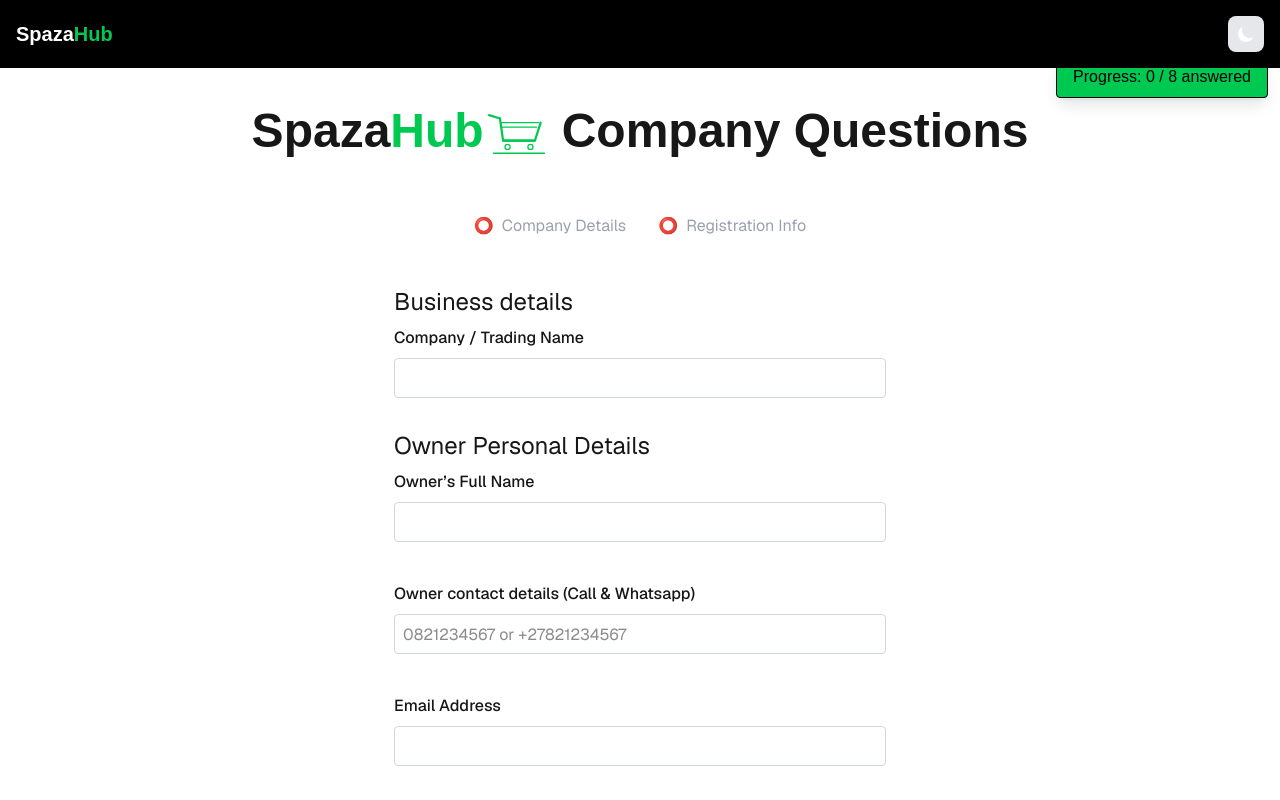
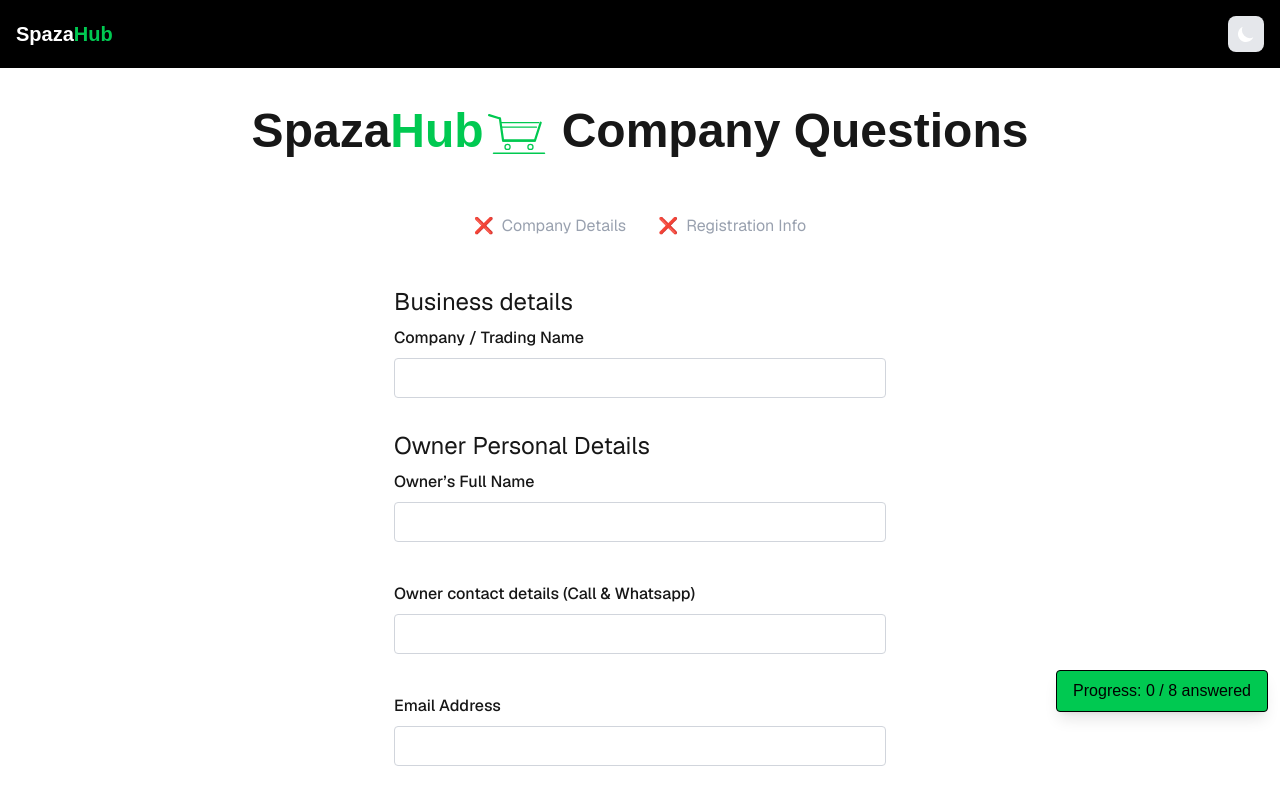
Before and after one commit to tony2tones/spazahub-questionnaire, a Next.js app: page /company-questions in a window 1280 px wide. Shown: the top 800 px of the page. Built offline with nearby package versions, Linux system fonts and the light colour scheme; no server answers.

Commit message:
Added button and types
Placeholder
new button
update on types

```diff
--- a/src/app/components/Questionaire.tsx
+++ b/src/app/components/Questionaire.tsx
@@ -1,16 +1,17 @@
 "use client";
 
-import { toast } from 'react-hot-toast';
+import { toast } from "react-hot-toast";
 import { useForm } from "react-hook-form";
 import { useEffect, useMemo, useState } from "react";
 import Link from "next/link";
 import { Question } from "../types";
 import { supabase } from "../lib/superbaseClient";
 import { useQuestionnaireStore } from "@/app/store/questionnaire";
+import Button from "@/components/ui/Button";
 
 interface QuestionnaireProps {
   spazaQuestions: Question[];
-  questionnaireType: 'company' | 'registration' | 'supplier';
+  questionnaireType: "company" | "registration" | "supplier";
   nextStepUrl?: string;
   isLinkedQuestionnaire?: boolean;
 }
@@ -19,10 +20,10 @@
   spazaQuestions,
   questionnaireType,
   nextStepUrl,
-  isLinkedQuestionnaire = false
+  isLinkedQuestionnaire = false,
 }: QuestionnaireProps) {
-
   const [formSubmitted, setFormSubmitted] = useState(false);
+  const [isLoading, setIsLoading] = useState(false);
   const [isMounted, setIsMounted] = useState(false);
 
   const {
@@ -32,7 +33,7 @@
     isStepComplete,
     saveCompanyData,
     saveRegistrationData,
-    getCompanyData
+    getCompanyData,
   } = useQuestionnaireStore();
 
   // Mount effect
@@ -49,26 +50,32 @@
     return dv;
   }, [spazaQuestions]);
 
-  const { register, handleSubmit, watch, reset, formState: { errors } } = useForm({ defaultValues });
+  const {
+    register,
+    handleSubmit,
+    watch,
+    reset,
+    formState: { errors },
+  } = useForm({ defaultValues });
   const watched = watch();
 
   // Validation functions
   const validateEmail = (value: unknown) => {
-    const email = typeof value === 'string' ? value : String(value ?? '');
+    const email = typeof value === "string" ? value : String(value ?? "");
     const emailRegex = /^[^\s@]+@[^\s@]+\.[^\s@]+$/;
     return emailRegex.test(email) || "Please enter a valid email address";
   };
 
   const validateMobile = (value: unknown) => {
-    const mobile = typeof value === 'string' ? value : String(value ?? '');
+    const mobile = typeof value === "string" ? value : String(value ?? "");
     // Remove all non-numeric characters for validation
-    const cleanedNumber = mobile.replace(/\D/g, '');
+    const cleanedNumber = mobile.replace(/\D/g, "");
 
     // South African mobile numbers: 10 digits starting with 0, or international format
-    if (cleanedNumber.startsWith('27') && cleanedNumber.length === 11) {
+    if (cleanedNumber.startsWith("27") && cleanedNumber.length === 11) {
       return true;
     }
-    if (cleanedNumber.startsWith('0') && cleanedNumber.length === 10) {
+    if (cleanedNumber.startsWith("0") && cleanedNumber.length === 10) {
       return true;
     }
     return "Please enter a valid mobile number (e.g., 0821234567 or +27821234567)";
@@ -91,23 +98,34 @@
 
   const onSubmit = async (answers: Record<string, unknown>) => {
     Object.keys(answers).forEach((key) => {
-      if (Array.isArray(answers[key]) && answers[key].includes("Other") && answers[`${key}_other`]) {
-        answers[key] = answers[key].map((v: string) => (v === "Other" ? answers[`${key}_other`] : v));
+      if (
+        Array.isArray(answers[key]) &&
+        answers[key].includes("Other") &&
+        answers[`${key}_other`]
+      ) {
+        answers[key] = answers[key].map((v: string) =>
+          v === "Other" ? answers[`${key}_other`] : v
+        );
         delete answers[`${key}_other`];
       }
-      if (typeof answers[key] === "string" && answers[key] === "Other" && answers[`${key}_other`]) {
+      if (
+        typeof answers[key] === "string" &&
+        answers[key] === "Other" &&
+        answers[`${key}_other`]
+      ) {
         answers[key] = answers[`${key}_other`];
         delete answers[`${key}_other`];
       }
     });
 
     try {
-      if (questionnaireType === 'company' && isLinkedQuestionnaire) {
+      setIsLoading(true);
+      if (questionnaireType === "company" && isLinkedQuestionnaire) {
         const submissionJson = {
           questionnaire_type: "spaza_combined",
           company_data: answers,
           registration_data: null,
-          is_complete: false
+          is_complete: false,
         };
 
         const { data, error } = await supabase
@@ -119,16 +137,18 @@
 
         setRecordId(data[0].id);
         saveCompanyData(answers);
-        markStepComplete('company');
+        markStepComplete("company");
 
-        toast.success('Company details saved! Please complete registration.');
-
-      } else if (questionnaireType === 'registration' && isLinkedQuestionnaire) {
+        toast.success("Company details saved! Please complete registration.");
+      } else if (
+        questionnaireType === "registration" &&
+        isLinkedQuestionnaire
+      ) {
         const recordId = getRecordId();
         const companyData = getCompanyData();
 
         if (!recordId) {
-          toast.error('Please complete company details first');
+          toast.error("Please complete company details first");
           return;
         }
 
@@ -137,25 +157,24 @@
           company_data: companyData,
           registration_data: answers,
           is_complete: true,
-          completed_at: new Date().toISOString()
+          completed_at: new Date().toISOString(),
         };
 
         const { error } = await supabase
           .from("questionnaire_submissions")
           .update({ full_response: submissionJson })
-          .eq('id', recordId);
+          .eq("id", recordId);
 
         if (error) throw error;
 
         saveRegistrationData(answers);
-        markStepComplete('registration');
+        markStepComplete("registration");
 
-        toast.success('All questionnaires completed successfully!');
-
+        toast.success("All questionnaires completed successfully!");
       } else {
         const submissionJson = {
           questionnaire_type: questionnaireType,
-          ...answers
+          ...answers,
         };
 
         const { error } = await supabase
@@ -164,12 +183,13 @@
 
         if (error) throw error;
 
-        toast.success('Form submitted successfully!');
+        setIsLoading(true);
+
+        toast.success("Form submitted successfully!");
       }
 
       reset();
       setFormSubmitted(true);
-
     } catch (err) {
       console.error("Submission error:", err);
       toast.error("❌ Something went wrong. Please try again.");
@@ -177,8 +197,8 @@
   };
 
   const stepCompleted = isMounted && isStepComplete(questionnaireType);
-  const companyStepComplete = isMounted && isStepComplete('company');
-  const registrationStepComplete = isMounted && isStepComplete('registration');
+  const companyStepComplete = isMounted && isStepComplete("company");
+  const registrationStepComplete = isMounted && isStepComplete("registration");
 
   return (
     <>
@@ -186,26 +206,33 @@
         {isLinkedQuestionnaire && (
           <div className="mb-6 max-w-2xl mx-auto">
             <div className="flex items-center justify-center space-x-8">
-            <div className={`flex items-center space-x-3 ${companyStepComplete ? 'text-green-600' : 'text-gray-400'}`}>
-              {companyStepComplete ? ' ✅' : ' ⭕'}
-              <span className='pl-2'>Company Details</span>
+              <div
+                className={`flex items-center space-x-3 ${companyStepComplete ? "text-green-600" : "text-gray-400"}`}
+              >
+                {companyStepComplete ? " ✅" : "  ❌"}
+                <span className="pl-2">Company Details</span>
               </div>
-            <div className={`flex items-center space-x-3 ${registrationStepComplete ? 'text-green-600' : 'text-gray-400'}`}>
-              {registrationStepComplete ? ' ✅' : ' ⭕'}
-              <span className='pl-2'> Registration Info</span>
+              <div
+                className={`flex items-center space-x-3 ${registrationStepComplete ? "text-green-600" : "text-gray-400"}`}
+              >
+                {registrationStepComplete ? " ✅" : "  ❌"}
+                <span className="pl-2"> Registration Info</span>
               </div>
             </div>
           </div>
         )}
 
         {(stepCompleted || formSubmitted) && (
-        <div className='flex flex-col items-center mb-4'>
+          <div className="flex flex-col items-center mb-4">
             <div className="mb-4 p-4 bg-green-100 text-green-800 border border-green-300 rounded">
               <p>Thank you for submitting the Company questions!</p>
             </div>
-          {nextStepUrl && (formSubmitted || stepCompleted) &&  (
-            <div className='pt-3'>
-              <Link href={nextStepUrl} className="p-4 bg-green-500 text-black rounded hover:bg-green-600">
+            {nextStepUrl && (formSubmitted || stepCompleted) && (
+              <div className="pt-3">
+                <Link
+                  href={nextStepUrl}
+                  className="p-4 bg-green-500 text-black rounded hover:bg-green-600"
+                >
                   Click to Continue to Next Step Registration questions
                 </Link>
               </div>
@@ -214,10 +241,13 @@
         )}
 
         {!formSubmitted && !stepCompleted && (
-        <form onSubmit={handleSubmit(onSubmit)} className="flex flex-col gap-8 max-w-2xl mx-auto p-6">
+          <form
+            onSubmit={handleSubmit(onSubmit)}
+            className="flex flex-col gap-8 max-w-2xl mx-auto p-6"
+          >
             {spazaQuestions.map((q) => (
               <div key={q.id} className="flex flex-col gap-2">
-              <h1 className='text-2xl'>{q.section}</h1>
+                <h1 className="text-2xl">{q.section}</h1>
                 <label className="font-medium">{q.label}</label>
 
                 {q.inputType === "text" && (
@@ -226,6 +256,7 @@
                       {...register(q.name)}
                       type="text"
                       required={q.required}
+                      placeholder={q.placeholder || ""}
                       className="h-10 px-2 border border-gray-300 rounded"
                     />
                   </>
@@ -236,14 +267,16 @@
                     <input
                       {...register(q.name, {
                         required: q.required ? "Email is required" : false,
-                      validate: validateEmail
+                        validate: validateEmail,
                       })}
                       type="email"
                       placeholder="example@email.com"
-                    className={`h-10 px-2 border rounded ${errors[q.name] ? 'border-red-500' : 'border-gray-300'}`}
+                      className={`h-10 px-2 border rounded ${errors[q.name] ? "border-red-500" : "border-gray-300"}`}
                     />
                     {errors[q.name] && (
-                    <span className="text-red-500 text-sm">{errors[q.name]?.message as string}</span>
+                      <span className="text-red-500 text-sm">
+                        {errors[q.name]?.message as string}
+                      </span>
                     )}
                   </>
                 )}
@@ -252,22 +285,29 @@
                   <>
                     <input
                       {...register(q.name, {
-                      required: q.required ? "Mobile number is required" : false,
-                      validate: validateMobile
+                        required: q.required
+                          ? "Mobile number is required"
+                          : false,
+                        validate: validateMobile,
                       })}
                       type="tel"
-                    placeholder="0821234567 or +27821234567"
-                    className={`h-10 px-2 border rounded ${errors[q.name] ? 'border-red-500' : 'border-gray-300'}`}
+                      // placeholder="0821234567 or +27821234567"
+                      className={`h-10 px-2 border rounded ${errors[q.name] ? "border-red-500" : "border-gray-300"}`}
                     />
                     {errors[q.name] && (
-                    <span className="text-red-500 text-sm">{errors[q.name]?.message as string}</span>
+                      <span className="text-red-500 text-sm">
+                        {errors[q.name]?.message as string}
+                      </span>
                     )}
                   </>
                 )}
 
                 {q.inputType === "radio" &&
                   q.options?.map((option) => (
-                  <label key={option} className="inline-flex items-center gap-2">
+                    <label
+                      key={option}
+                      className="inline-flex items-center gap-2"
+                    >
                       <input
                         type="radio"
                         value={option}
@@ -307,17 +347,21 @@
               </div>
             ))}
 
-          <button type="submit" className="px-4 py-2 bg-green-500 text-black rounded hover:bg-green-600 hover:cursor-pointer">
-            {questionnaireType === 'company' && isLinkedQuestionnaire
-              ? 'Save & Continue to Registration'
-              : 'Submit'}
-          </button>
+            <Button
+              type="submit"
+              disabled={isLoading}
+              className={`px-4 py-2 ${isLoading ? "opacity-50 cursor-not-allowed" : ""}`}
+            >
+              {questionnaireType === "company" && isLinkedQuestionnaire
+                ? "Save & Continue to Registration"
+                : isLoading ? "submitting" : "Submit"}
+            </Button>
           </form>
         )}
       </div>
 
       {!stepCompleted && (
-      <div className="fixed top-14 right-3 text-center mb-8 border text-black  bg-green-500 rounded px-4 py-2 shadow-lg">
+        <div className="fixed bottom-14 right-3 text-center mb-8 border text-black  bg-green-500 rounded px-4 py-2 shadow-lg">
           <p>
             Progress: {answeredQuestions} / {totalQuestions} answered
           </p>
--- a/src/app/spazaHub-questions/company-questions.ts
+++ b/src/app/spazaHub-questions/company-questions.ts
@@ -22,6 +22,8 @@
     section: "",
     name: "owner_contact_details_mobile",
     label: "Owner contact details (Call & Whatsapp)",
+    placeholder: "optional",
+    required: false,
     inputType: "tel",
   },
   {
@@ -29,6 +31,7 @@
     section: "",
     name: "owner_contact_details_email",
     label: "Email Address",
+    required: false,
     inputType: "text",
   },
   {
--- a/src/app/types/index.ts
+++ b/src/app/types/index.ts
@@ -3,6 +3,7 @@
   section: string;
   name: string;
   label: string;
+  placeholder?: string;
   options?: string[];
   inputType: "checkbox" | "radio" | "text" | "tel" | 'email';
   required?: boolean;
--- /dev/null
+++ b/src/components/ui/Button.tsx
@@ -0,0 +1,10 @@
+export default function Button({ children, ...props }: React.ButtonHTMLAttributes<HTMLButtonElement>) {
+  return (
+    <button
+      {...props}
+      className={`px-4 py-2 bg-green-500 text-black rounded hover:bg-green-600 hover:cursor-pointer ${props.className}`}
+    >
+      {children}
+    </button>
+  );
+}
```
Lines whose indentation alone changed are shown as unchanged.
